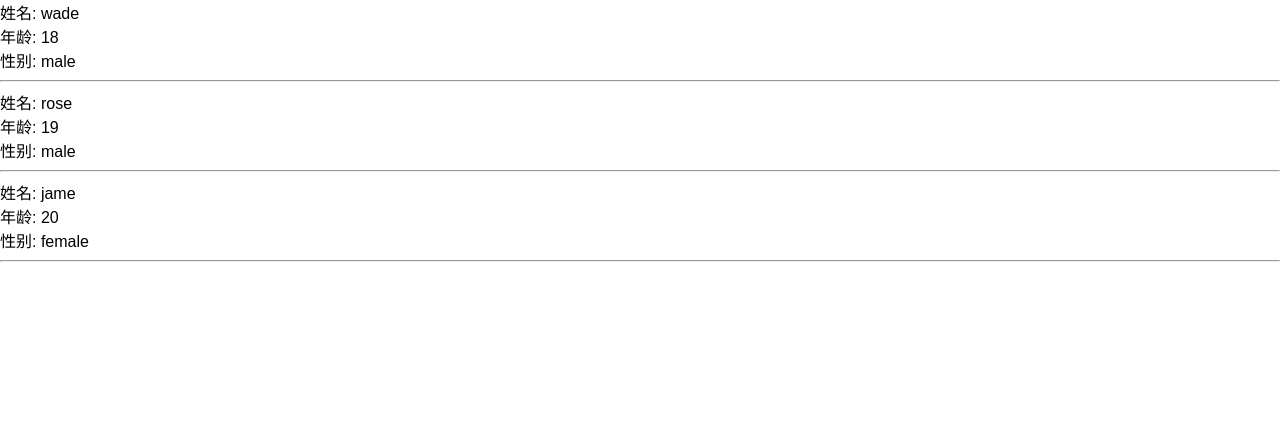
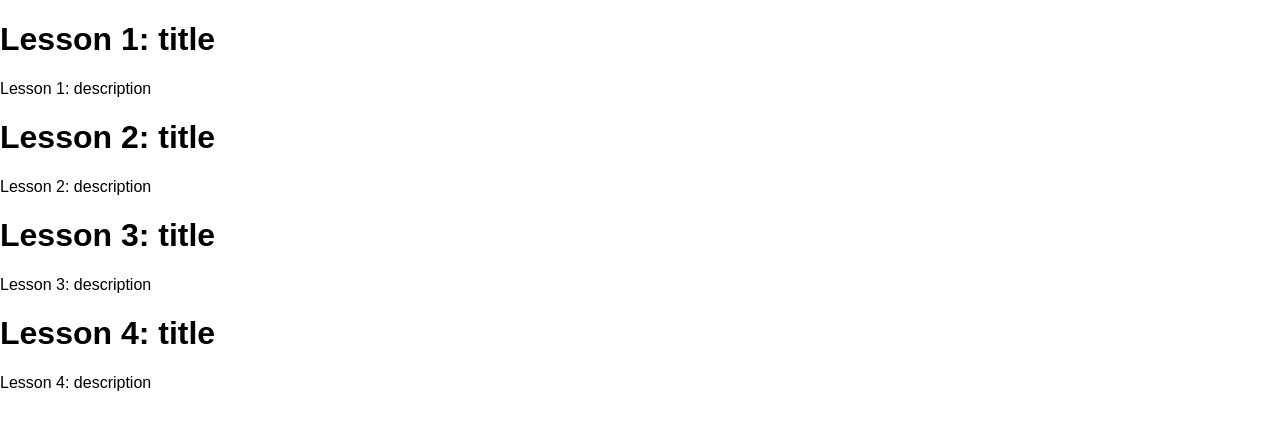
Before and after one commit to JenningFan/try-react, a React (Create React App) app: page / in a window 1280 px wide. Shown: the top 430 px of the page. Built offline with nearby package versions, Linux system fonts and the light colour scheme.

Commit message:
add the exercise of section 13

```diff
--- a/src/Entry.js
+++ b/src/Entry.js
@@ -3,17 +3,25 @@
  */
 import React, {Component} from 'react'
 import UserList from './UserList'
+import LessonsList from './LessonsList'
 
 const users = [
     {name: 'wade', age: 18, sex: 'male'},
     {name: 'rose', age: 19, sex: 'male'},
     {name: 'jame', age: 20, sex: 'female'}
 ]
+const lessons = [
+    { title: 'Lesson 1: title', description: 'Lesson 1: description' },
+    { title: 'Lesson 2: title', description: 'Lesson 2: description' },
+    { title: 'Lesson 3: title', description: 'Lesson 3: description' },
+    { title: 'Lesson 4: title', description: 'Lesson 4: description' }
+]
 class Entry extends Component {
     render() {
         return (
             <div>
-                { users.map((user, i) => <UserList key={i} user={user} />) }
+
+                <LessonsList lessons={lessons}/>
             </div>
         )
     }
--- /dev/null
+++ b/src/Lesson.js
@@ -0,0 +1,26 @@
+/**
+ * Created by pjbest on 2018/4/8.
+ */
+import React, {Component} from 'react'
+
+class Lesson extends Component {
+    constructor() {
+        super()
+        this.handleOnLesson = this.handleOnLesson.bind(this)
+    }
+
+    handleOnLesson(lesson, key2) {
+        console.log(key2 + ' - ' + lesson.title)
+    }
+
+    render() {
+        const { lesson, key2 } = this.props
+        return (
+            <div onClick={() => {this.handleOnLesson(lesson, key2)}}>
+                <h1>{lesson.title}</h1>
+                <p>{lesson.description}</p>
+            </div>
+        )
+    }
+}
+export default Lesson
--- /dev/null
+++ b/src/LessonsList.js
@@ -0,0 +1,19 @@
+/**
+ * Created by pjbest on 2018/4/8.
+ */
+import React, {Component} from 'react'
+import Lesson from './Lesson'
+
+class LessonsList extends Component {
+    render() {
+        const {lessons} = this.props
+        return (
+            <div>
+                {lessons.map((lesson, index) => {
+                    return <Lesson key={index} lesson={lesson} key2={index} />
+                })}
+            </div>
+        )
+    }
+}
+export default LessonsList
```
